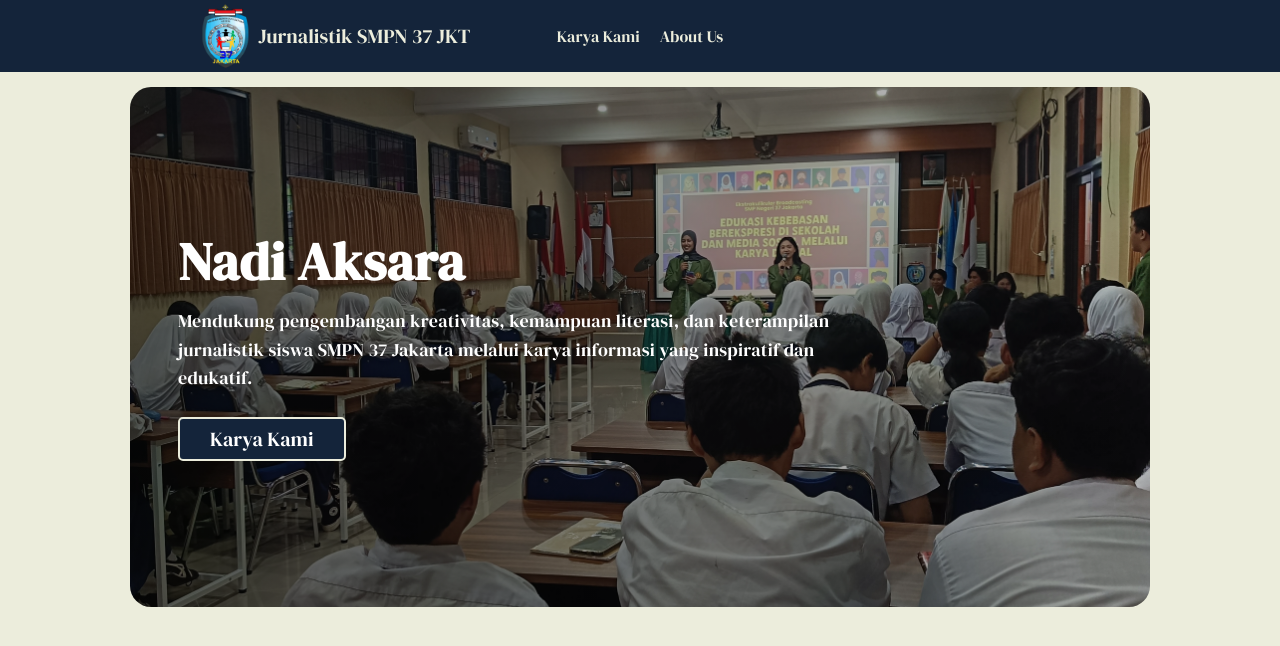
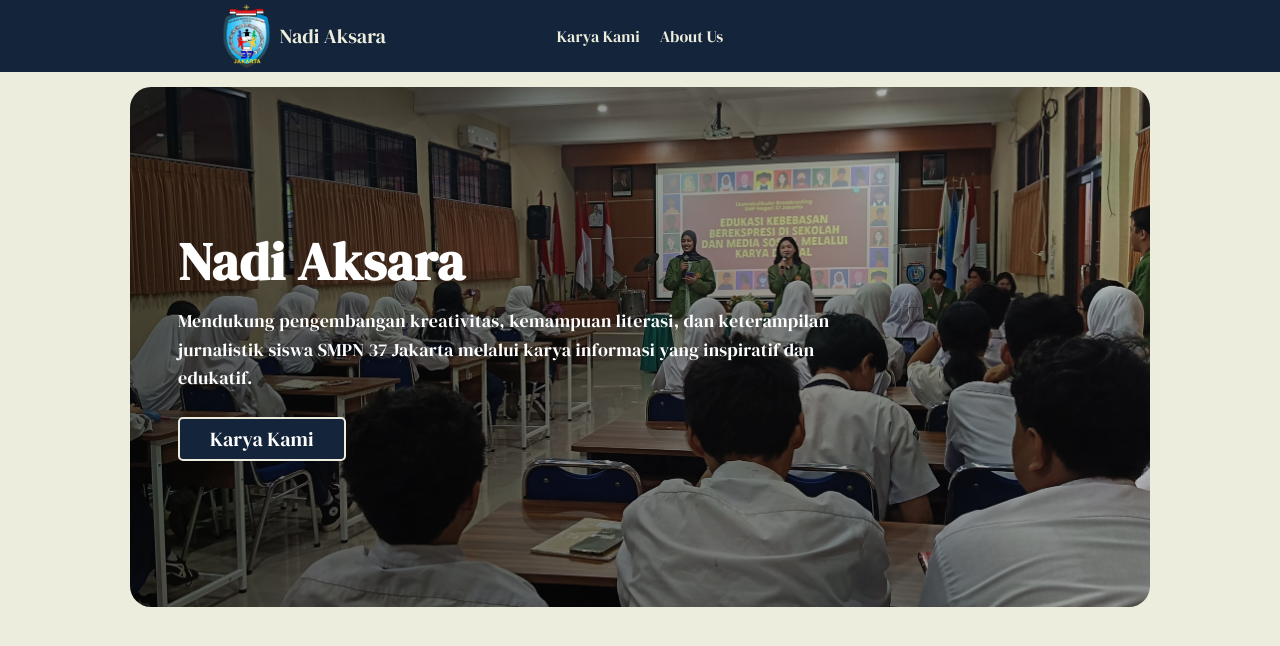
Before and after one commit to 37jurnalistik/37jurnalistik.github.io, a Jekyll site: the page built from index.html, in a window 1280 px wide. Shown: the top 646 px of the page. Built offline with Jekyll 4.4.1, drawn with Linux system fonts in a browser that asks for light colours.

Commit message:
branding change

```diff
--- a/_includes/header.html
+++ b/_includes/header.html
@@ -2,7 +2,7 @@
     <!-- desktop interface -->
     <div class="desktop-branding">
         <img src="/assets/logo.png" class="desktop-logo">
-        <a href="/"><h1>Jurnalistik SMPN 37 JKT</h1></a>
+        <a href="/"><h1>Nadi Aksara</h1></a>
     </div>
     <nav class="desktop-nav">
         <a href="/karya">Karya Kami</a>
```
